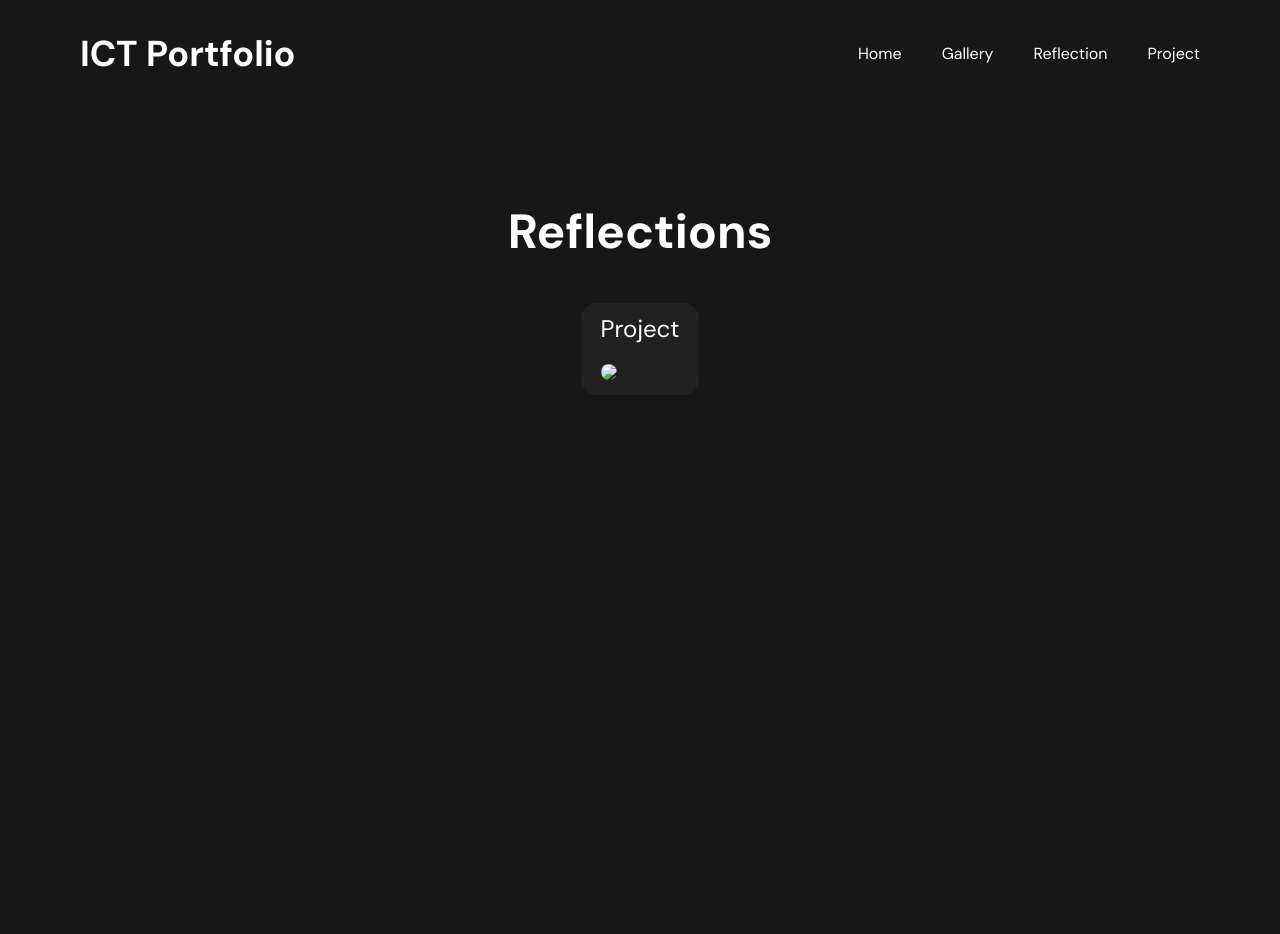
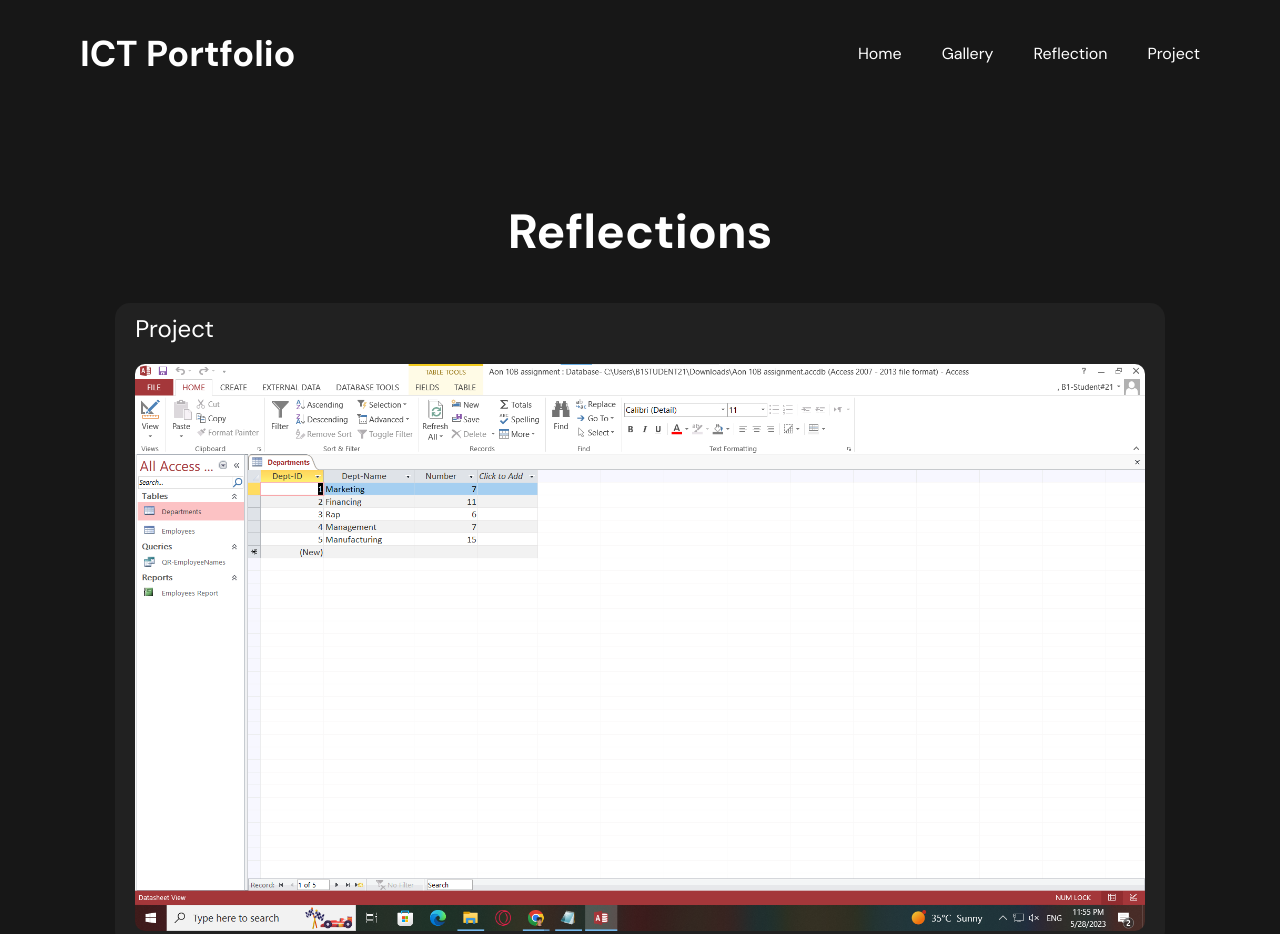
Before and after one commit to FlimzYT/ICT-Portfolio, a plain HTML site: page projects.html in a window 1280 px wide. Before the commit the page ends 800 px from the top, so only its background shows below. Drawn offline with Linux system fonts and the light colour scheme.

Commit message:
Update projects.html

```diff
--- a/projects.html
+++ b/projects.html
@@ -28,7 +28,7 @@
                 <a href="https://classroom.google.com/c/NTk4NTExMzc4NDI1/sa/NjA2MDQzMTQzODE3/details" target="_blank">
                     <h2>Project</h2>
                 </a>
-                <img src="images/reflection/project.png">
+                <img src="images/project.png">
             </div>
         </div>
     </section>
```
